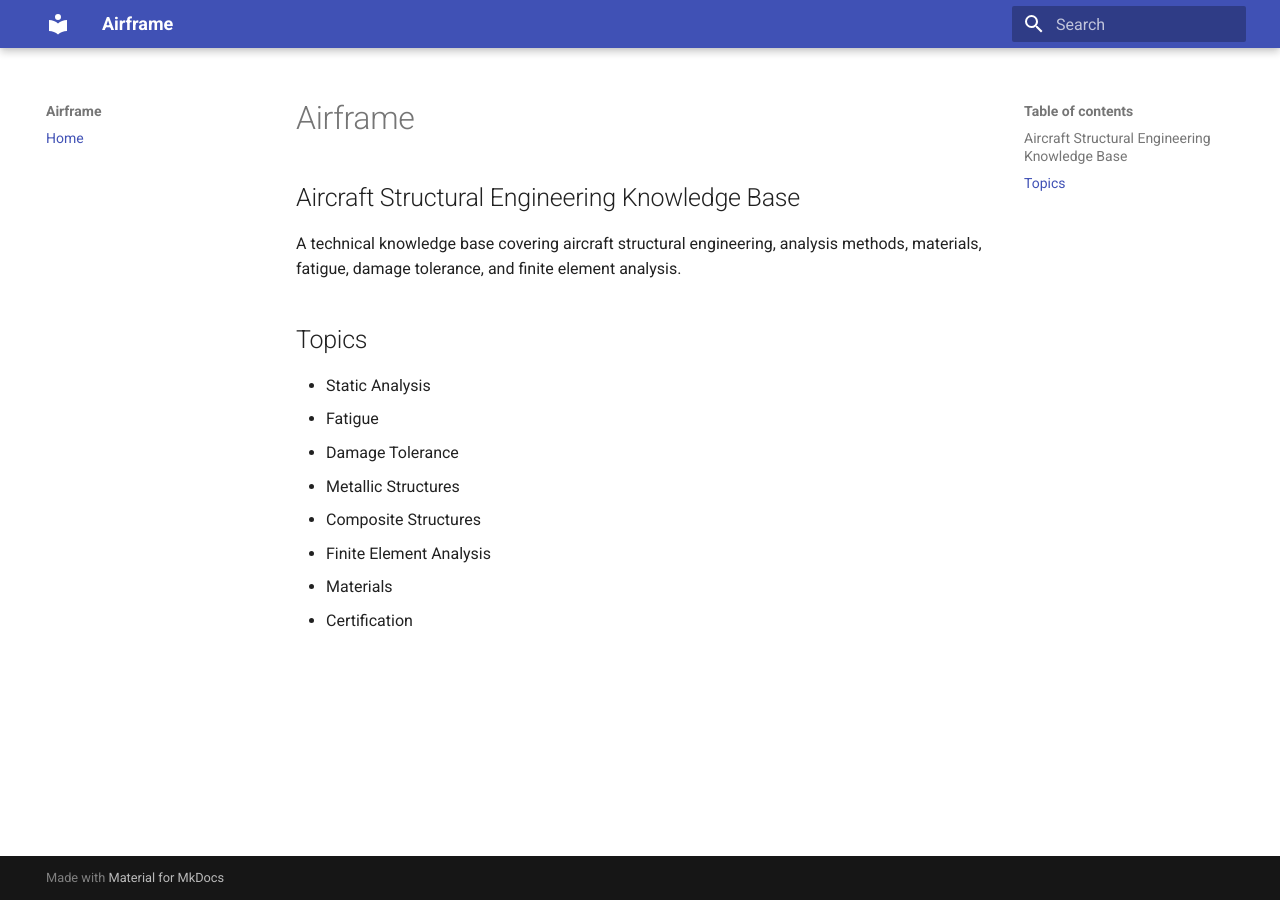
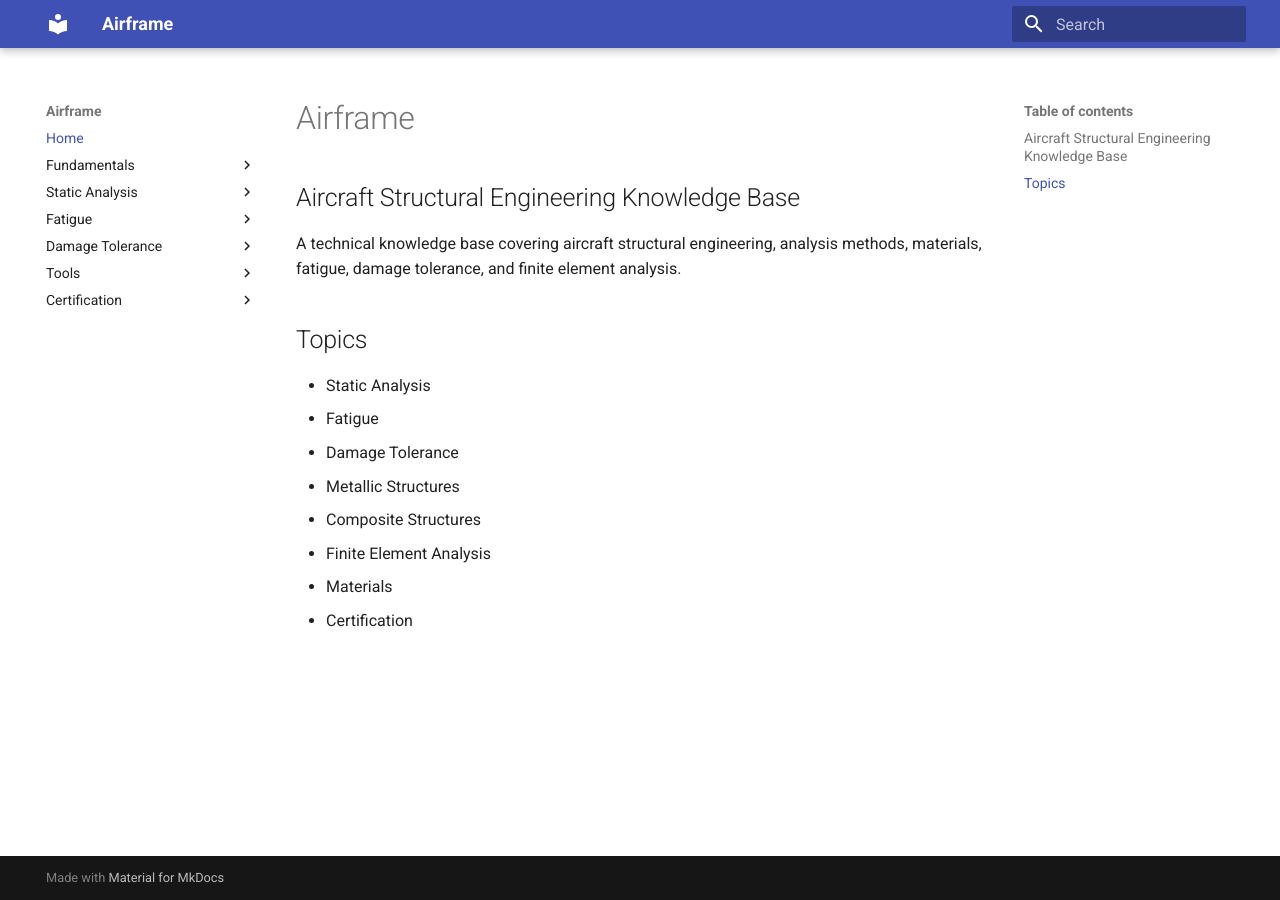
Before and after one commit to airframe-structures/Airframe, an MkDocs documentation site: the page built from docs/index.md, in a window 1280 px wide. Built offline with MkDocs 1.6.1 and Material for MkDocs 9.7.7, drawn with Linux system fonts in a browser that asks for light colours; part of the change alters nothing that is shown.

Commit message:
Add navigation structure for documentation sections

```diff
--- a/mkdocs.yml
+++ b/mkdocs.yml
@@ -5,3 +5,28 @@ theme:
 
 nav:
   - Home: index.md
+
+  - Fundamentals:
+      - Overview: fundamentals/index.md
+      - Mechanics of Materials: fundamentals/mechanics.md
+      - Loads: fundamentals/loads.md
+
+  - Static Analysis:
+      - Overview: static-analysis/index.md
+      - Stress Analysis: static-analysis/stress.md
+      - Shear Flow: static-analysis/shear-flow.md
+      - Buckling: static-analysis/buckling.md
+
+  - Fatigue:
+      - Overview: fatigue/index.md
+
+  - Damage Tolerance:
+      - Overview: damage-tolerance/index.md
+
+  - Tools:
+      - Overview: tools/index.md
+      - FEA: tools/fea.md
+      - Calculators: tools/calculators.md
+
+  - Certification:
+      - Overview: certification/index.md
```
